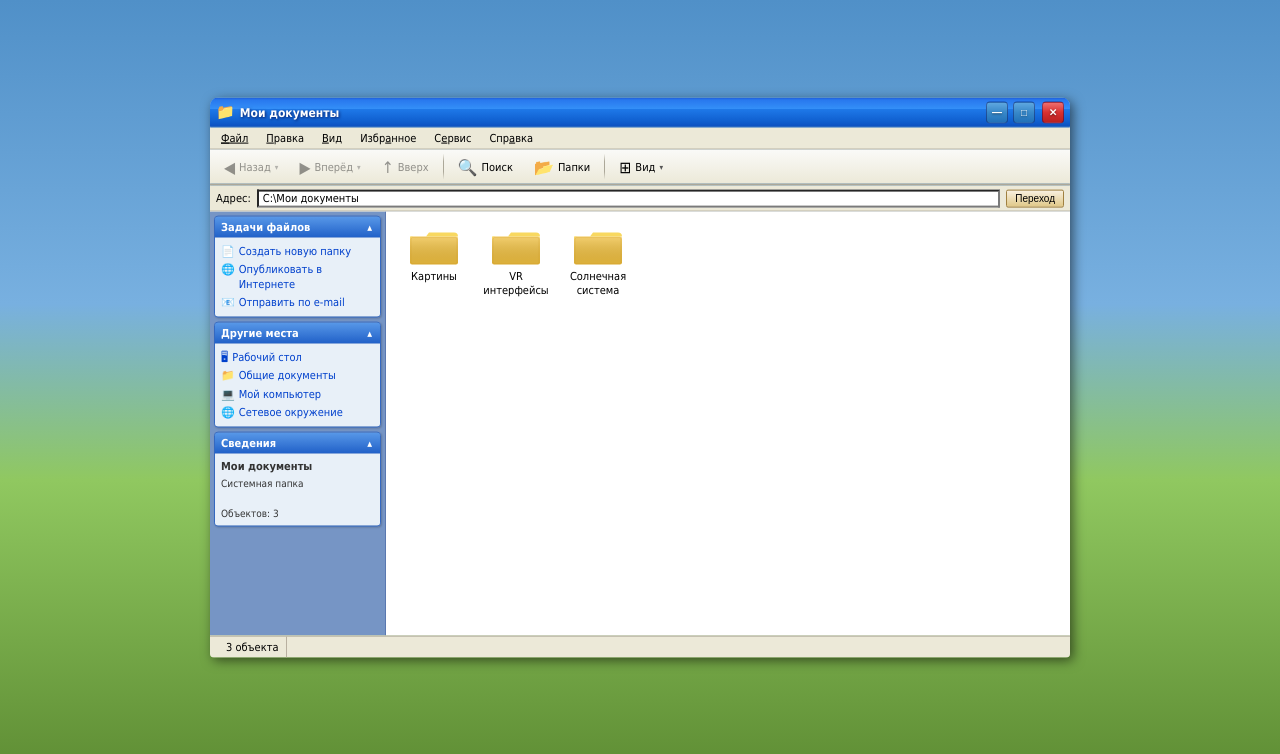
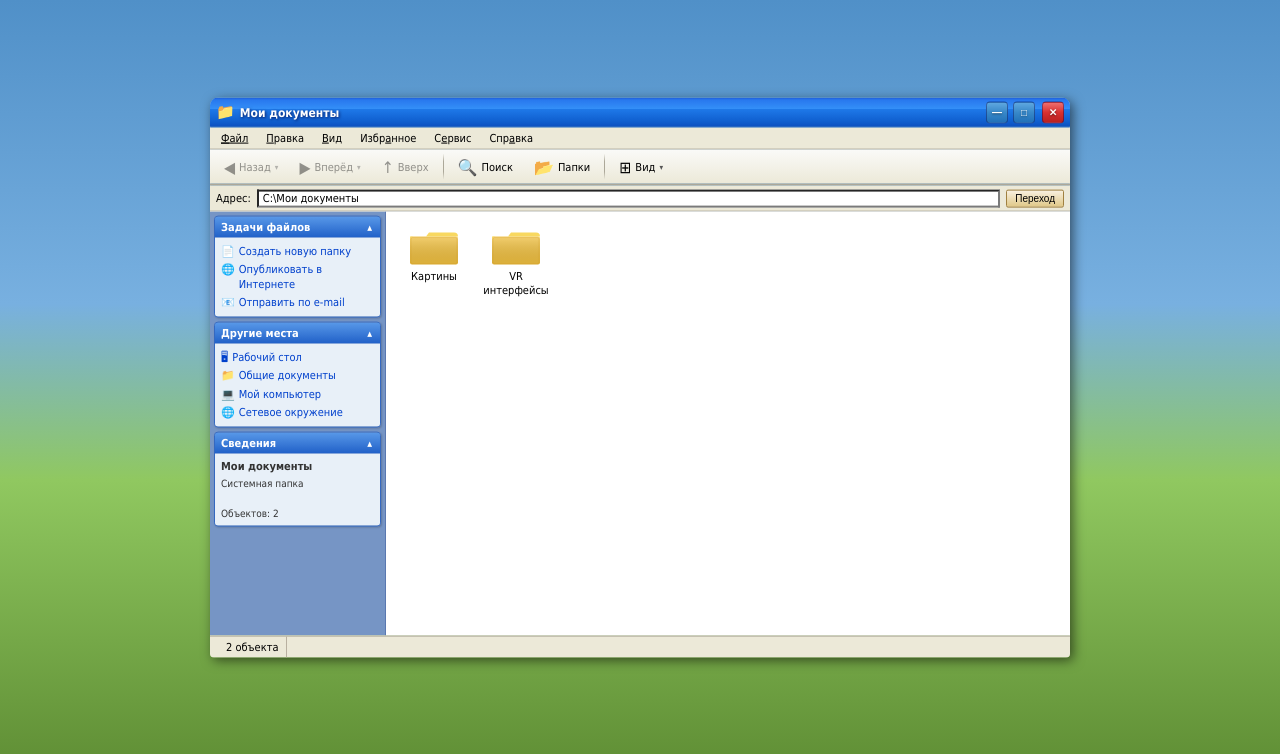
Before and after one commit to ilycnka/gallery, a plain HTML site: page index.html in a window 1280 px wide. Shown: the top 754 px of the page. Drawn offline with Linux system fonts and the light colour scheme.

Commit message:
feat: remove solar system folder from main menu
Co-Authored-By: Claude Sonnet 4.6 <noreply@anthropic.com>

```diff
--- a/index.html
+++ b/index.html
@@ -445,7 +445,7 @@
           <div class="task-info">
             <b>Мои документы</b>
             Системная папка<br><br>
-            Объектов: 3
+            Объектов: 2
           </div>
         </div>
       </div>
@@ -486,28 +486,12 @@
         <span class="folder-label">VR интерфейсы</span>
       </a>
 
-      <a href="void/" class="folder" data-name="Солнечная система" data-info="Папка файлов • 1 объект">
-        <svg class="folder-svg" viewBox="0 0 48 40" fill="none">
-          <rect x="0" y="10" width="48" height="28" rx="2" fill="#f0c040"/>
-          <rect x="0" y="10" width="48" height="28" rx="2" fill="url(#fg3)"/>
-          <path d="M0 14 Q0 10 4 10 L16 10 L19 6 L44 6 Q48 6 48 10 L48 10 L0 10 Z" fill="#f8d860"/>
-          <rect x="1" y="11" width="46" height="26" rx="1.5" fill="none" stroke="#d09820" stroke-width="0.5" opacity="0.5"/>
-          <defs>
-            <linearGradient id="fg3" x1="0" y1="0" x2="0" y2="1">
-              <stop offset="0%" stop-color="#fff" stop-opacity="0.25"/>
-              <stop offset="100%" stop-color="#000" stop-opacity="0.08"/>
-            </linearGradient>
-          </defs>
-        </svg>
-        <span class="folder-label">Солнечная система</span>
-      </a>
-
     </div>
   </div>
 
   <!-- Строка состояния -->
   <div class="statusbar">
-    <div class="status-panel" id="statusLeft">3 объекта</div>
+    <div class="status-panel" id="statusLeft">2 объекта</div>
     <div class="status-panel" id="statusRight" style="border-right:none"></div>
   </div>
 
@@ -578,10 +562,10 @@
   document.getElementById('fileArea').addEventListener('click', e => {
     if (e.target === e.currentTarget) {
       folders.forEach(x => x.classList.remove('selected'));
-      statusLeft.textContent  = '3 объекта';
+      statusLeft.textContent  = '2 объекта';
       statusRight.textContent = '';
       detailBox.querySelector('.task-info').innerHTML =
-        '<b>Мои документы</b>Системная папка<br><br>Объектов: 3';
+        '<b>Мои документы</b>Системная папка<br><br>Объектов: 2';
     }
   });
 
```
